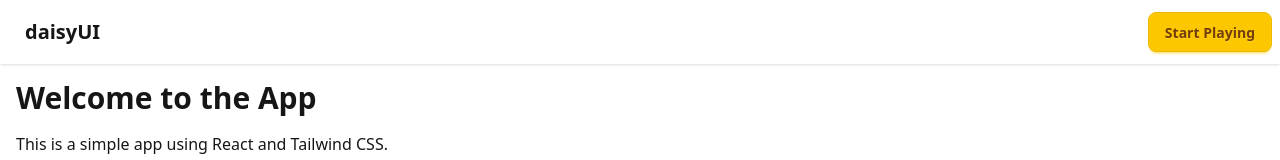
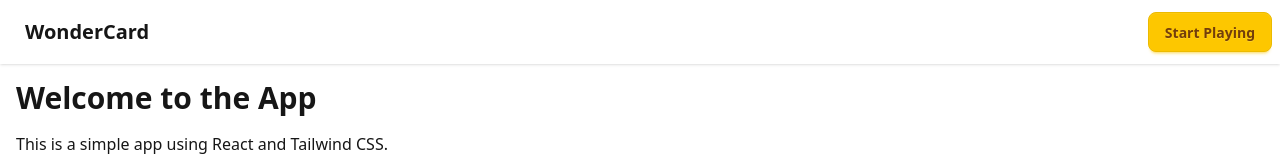
Before and after one commit to headlock7725/WonderCard, a React (Vite) app: page / in a window 1280 px wide. Shown: the top 160 px of the page. Built offline with nearby package versions, Linux system fonts and the light colour scheme.

Commit message:
changes name header to WonderCard

```diff
--- a/src/components/Header.tsx
+++ b/src/components/Header.tsx
@@ -2,7 +2,7 @@ function Header() {
   return (
     <div className="navbar bg-base-100 shadow-sm">
       <div className="flex-1">
-        <a className="btn btn-ghost text-xl">daisyUI</a>
+        <a className="btn btn-ghost text-xl">WonderCard</a>
       </div>
       <div className="flex-none">
         <a className="btn btn-flex btn-primary">Start Playing</a>
```
